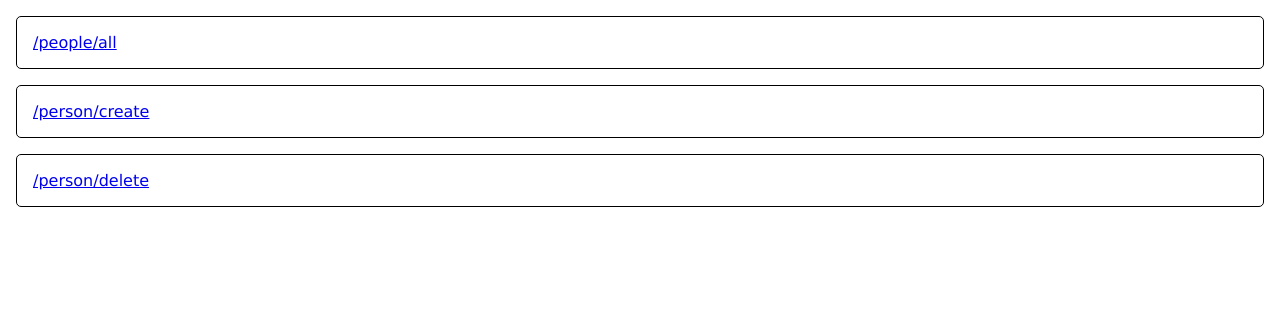
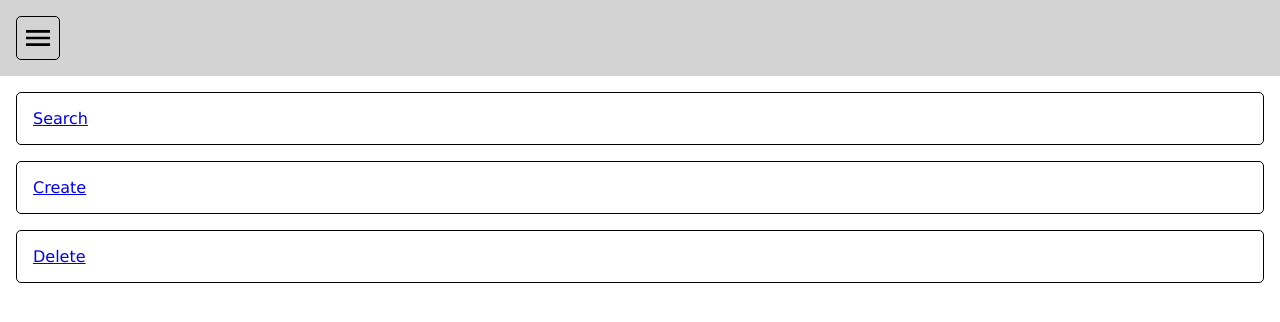
Before and after one commit to aflo7/coding-challenge, a React (Vite) app: page /person/create in a window 1280 px wide. Shown: the top 322 px of the page. Built offline with nearby package versions, Linux system fonts and the light colour scheme.

Commit message:
added a navigation bar

```diff
--- a/package.json
+++ b/package.json
@@ -16,6 +16,7 @@
     "react": "^18.2.0",
     "react-bootstrap": "^2.10.2",
     "react-dom": "^18.2.0",
+    "react-icons": "^5.0.1",
     "react-router": "^6.22.3",
     "react-router-dom": "^6.22.3"
   },
--- a/src/App.jsx
+++ b/src/App.jsx
@@ -1,6 +1,6 @@
 import { useState, useEffect } from 'react';
 import './styles/app.scss';
-import axios from 'axios';
+// import axios from 'axios';
 import { HashRouter } from 'react-router-dom';
 import { Route, Link } from 'react-router-dom';
 import { Routes } from 'react-router-dom';
@@ -9,27 +9,34 @@ import Person from './components/people/Person';
 import Create from './components/Create';
 import Delete from './components/delete/Delete';
 import 'primereact/resources/themes/lara-light-cyan/theme.css';
+import { MdMenu } from 'react-icons/md';
 
 function App() {
   const Home = () => {
     return (
       <div className="home-wrapper">
         <Link to="/people/all">
-          <div className="link">/people/all</div>
+          <div className="link">Search</div>
         </Link>
 
         <Link to="/person/create">
-          <div className="link">/person/create</div>
+          <div className="link">Create</div>
         </Link>
 
         <Link to="/person/delete">
-          <div className="link">/person/delete</div>
+          <div className="link">Delete</div>
         </Link>
       </div>
     );
   };
 
   return (
+    <>
+      <nav>
+        <div className="menu-wrapper">
+          <MdMenu className="menu-icon" />
+        </div>
+      </nav>
       <div className="app-wrapper">
         <HashRouter basename="">
           <Routes>
@@ -42,6 +49,7 @@ function App() {
           </Routes>
         </HashRouter>
       </div>
+    </>
   );
 }
 
--- a/src/components/delete/Delete.jsx
+++ b/src/components/delete/Delete.jsx
@@ -3,7 +3,7 @@ import { InputText } from 'primereact/inputtext';
 import { Button } from 'primereact/button';
 // import '../styles/delete.scss';
 import '../../styles/delete.scss'
-import axios from 'axios';
+// import axios from 'axios';
 
 const Delete = () => {
   const [id, setId] = useState('');
--- a/src/index.css
+++ b/src/index.css
@@ -3,8 +3,8 @@
 }
 
 body {
-  /* margin: 0; */
-  margin: 1rem;
+  margin: 0;
+  /* margin: 1rem; */
 }
 
 h1 {
--- a/src/styles/app.scss
+++ b/src/styles/app.scss
@@ -1,10 +1,6 @@
 .app-wrapper {
-
   font-family: verdana, sans-serif;
-
-
-
-
+  padding: 1rem;
 }
 
 .home-wrapper {
@@ -23,3 +19,24 @@
     background-color: lightgray;
   }
 }
+
+nav {
+  background-color: lightgray;
+  padding: 1rem;
+}
+
+.menu-wrapper {
+  border: 1px solid black;
+  width: fit-content;
+  display: flex;
+  padding: 5px;
+  cursor: pointer;
+  border-radius: 5px;
+}
+.menu-wrapper:hover {
+  background-color: rgb(184, 184, 184);
+}
+
+.menu-icon {
+  font-size: 2rem;
+}
```
Also changed, not shown: 1 other file (tests, documents, lock files or other folders). Lines whose indentation alone changed are shown as unchanged.
